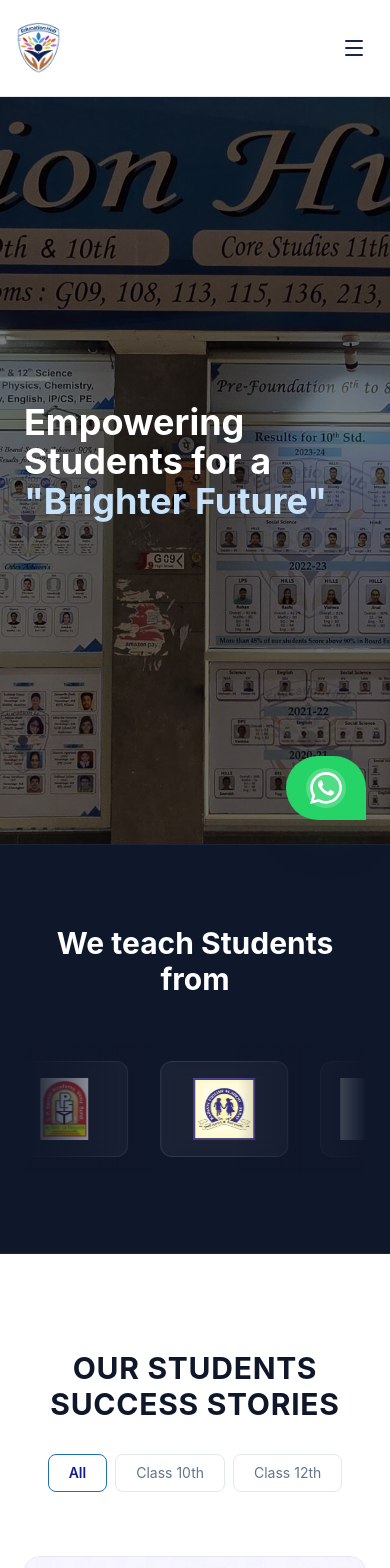
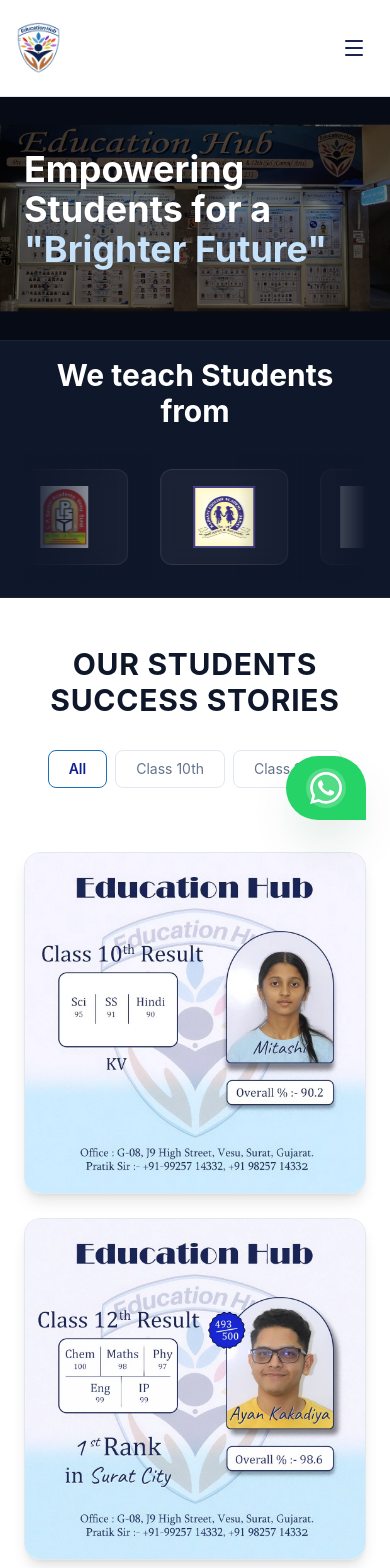
Before and after one commit to KushMody/Education-Hub-Surat, a React (Vite) app: page / in a window 390 px wide. Shown: the top 1568 px of the page. Built offline with nearby package versions, Linux system fonts and the light colour scheme; a web font is replaced by a local one.

Commit message:
Optimize mobile viewport: aspect-ratio based Hero, object-contain images, and condensed section spacing

```diff
--- a/src/components/Hero.jsx
+++ b/src/components/Hero.jsx
@@ -17,7 +17,7 @@
     }, [images.length]);
 
     return (
-        <section id="home" className="relative h-[calc(100dvh-96px)] sm:h-[calc(100dvh-112px)] min-h-[500px] sm:min-h-[600px] flex items-center justify-center overflow-hidden scroll-mt-24 mt-[96px] sm:mt-[112px]">
+        <section id="home" className="relative w-full aspect-[16/10] sm:aspect-video lg:h-[calc(100vh-112px)] lg:min-h-[600px] flex items-center justify-center overflow-hidden scroll-mt-24 mt-[96px] sm:mt-[112px]">
 
             {/* Background Image Slider */}
             <div className="absolute inset-0 w-full h-full z-0 overflow-hidden bg-slate-900">
@@ -29,7 +29,7 @@
                         animate={{ opacity: 1, scale: 1 }}
                         exit={{ opacity: 0, scale: 0.95 }}
                         transition={{ duration: 1.5, ease: "easeInOut" }}
-                        className="absolute inset-0 w-full h-full object-cover object-top"
+                        className="absolute inset-0 w-full h-full object-contain"
                         alt="Hero background"
                     />
                 </AnimatePresence>
--- a/src/components/PartnerSchools.jsx
+++ b/src/components/PartnerSchools.jsx
@@ -13,9 +13,9 @@
     ];
 
     return (
-        <section className="py-20 bg-slate-900 border-t border-b border-white/5 relative overflow-hidden">
+        <section className="py-4 sm:py-20 bg-slate-900 border-t border-b border-white/5 relative overflow-hidden">
             <div className="max-w-7xl mx-auto px-6">
-                <div className="text-center mb-12">
+                <div className="text-center mb-6 sm:mb-12">
                     <h2 className="text-3xl md:text-4xl font-bold text-white">
                         We teach Students from
                     </h2>
--- a/src/components/Results.jsx
+++ b/src/components/Results.jsx
@@ -21,7 +21,7 @@
         : resultImages.filter(img => img.category === activeTab);
 
     return (
-        <section id="results" className="py-24 bg-white text-slate-900 relative scroll-mt-24">
+        <section id="results" className="py-12 sm:py-24 bg-white text-slate-900 relative scroll-mt-24">
             <div className="max-w-7xl mx-auto px-6">
                 <div className="text-center max-w-2xl mx-auto mb-16">
                     <h2 className="text-3xl md:text-4xl font-bold mb-8 uppercase tracking-wide">
```
